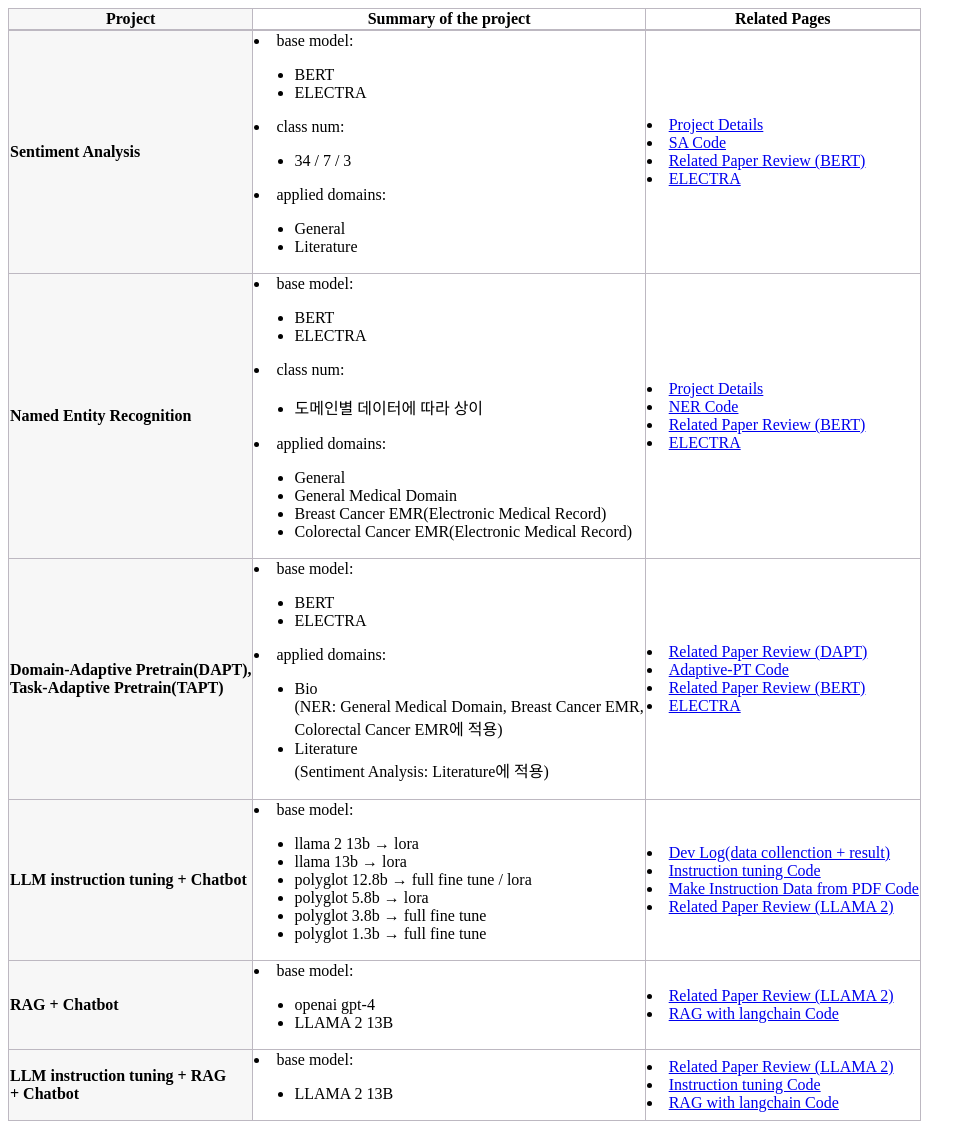
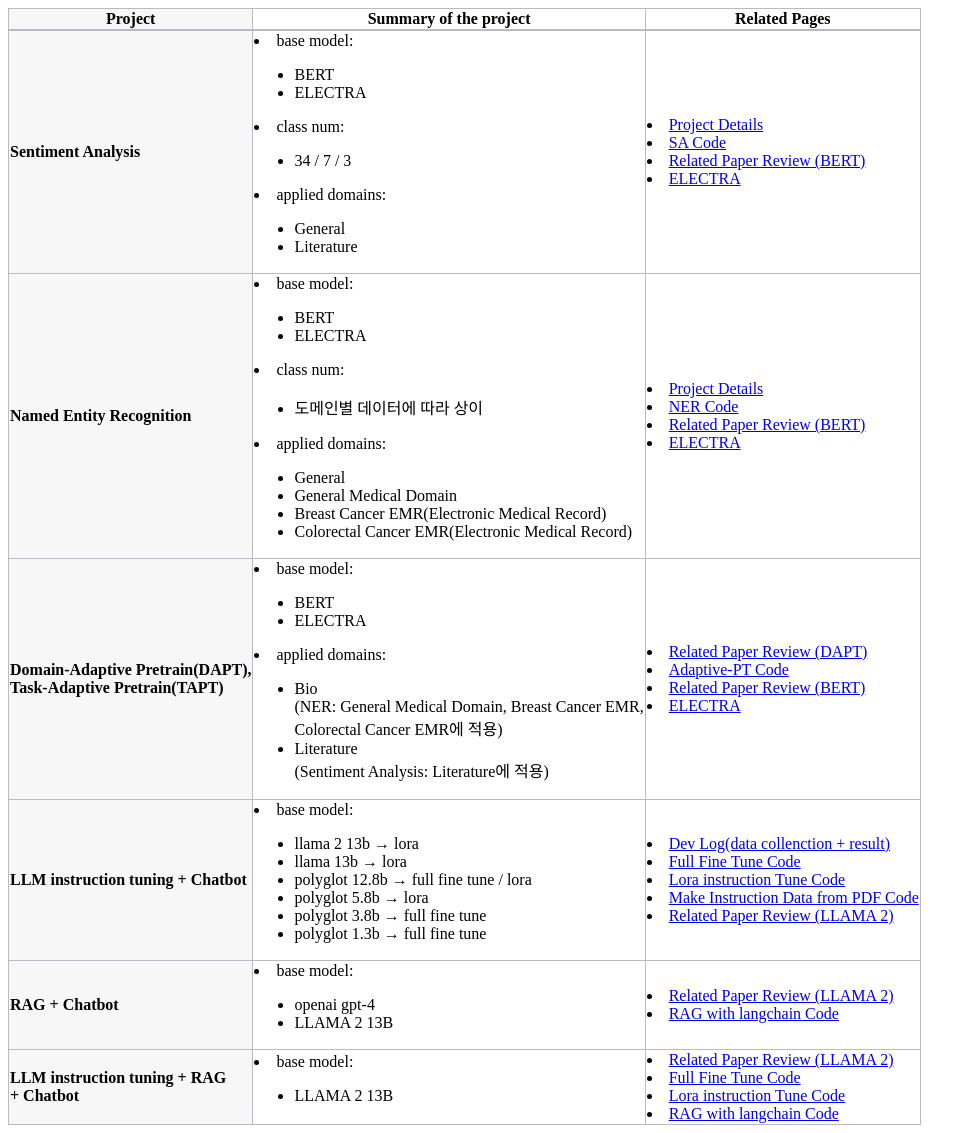
Before and after one commit to finddme/finddme.github.io, a Jekyll site: the page built from _posts/2022-01-01-Project.md, in a window 1280 px wide. Shown: the whole page, without its empty margins (0-976 px from the left). Built offline with Jekyll 4.4.1, drawn with Linux system fonts in a browser that asks for light colours.

Commit message:
Update 2022-01-01-Project.md

```diff
--- a/_posts/2022-01-01-Project.md
+++ b/_posts/2022-01-01-Project.md
@@ -120,7 +120,8 @@
          </td>
          <td class="line">
            <li><a href="https://finddme.github.io/development/2023/03/31/LLM_instruction_tuning/">Dev Log(data collenction + result)</a></li>
-           <li><a href="https://github.com/finddme/LLM-Instruction-Tuning">Instruction tuning Code</a></li>
+           <li><a href="https://github.com/finddme/LLM-Tuning/tree/main/Full_Fine-Tune">Full Fine Tune Code</a></li>
+           <li><a href="https://github.com/finddme/LLM-Tuning/tree/main/Lora_QLora">Lora instruction Tune Code</a></li>
            <li><a href="https://github.com/finddme/RAG/blob/main/make_instruction_Data_from_pdf.ipynb">Make Instruction Data from PDF Code</a></li>
            <li><a href="https://finddme.github.io/natural%20language%20processing/2023/10/10/LLMA2/">Related Paper Review (LLAMA 2)</a></li>
          </td>
@@ -151,7 +152,8 @@
          </td>
          <td class="line">
            <li><a href="https://finddme.github.io/natural%20language%20processing/2023/10/10/LLMA2/">Related Paper Review (LLAMA 2)</a></li>
-           <li><a href="https://github.com/finddme/LLM-Instruction-Tuning">Instruction tuning Code</a></li>
+           <li><a href="https://github.com/finddme/LLM-Tuning/tree/main/Full_Fine-Tune">Full Fine Tune Code</a></li>
+           <li><a href="https://github.com/finddme/LLM-Tuning/tree/main/Lora_QLora">Lora instruction Tune Code</a></li>
            <li><a href="https://github.com/finddme/RAG">RAG with langchain Code</a></li>
          </td>
        </tr>
```
